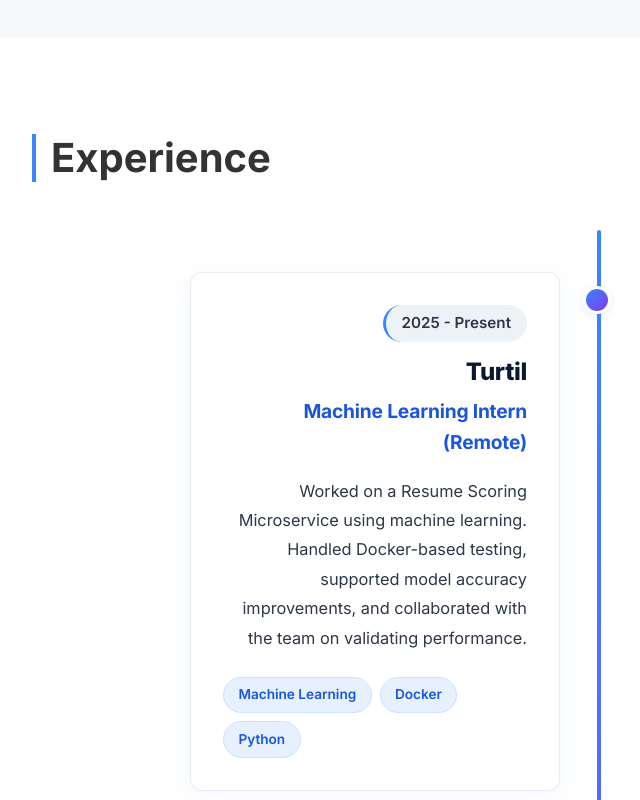
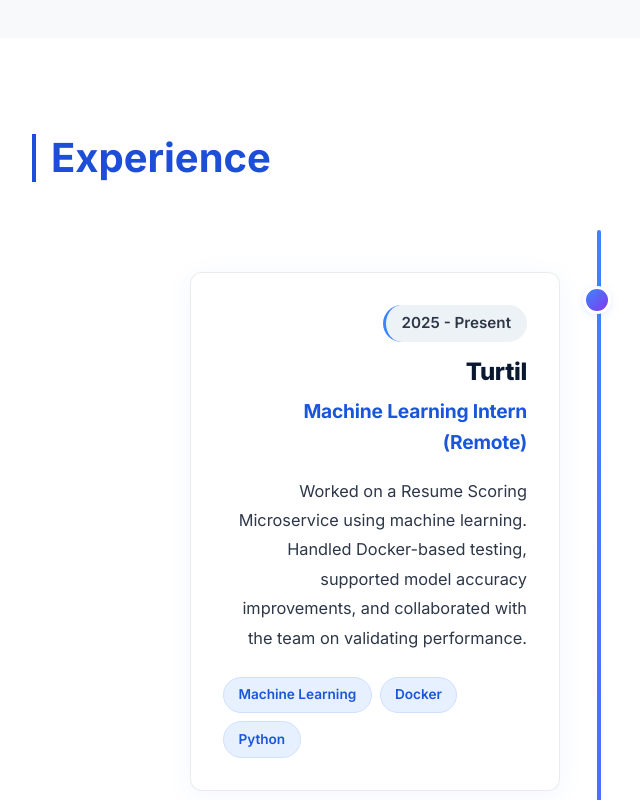
Before and after one commit to rohini070/rohini070.github.io, a plain HTML site: page index.html in a window 1280 px wide. Shown: the part 1220-2020 px from the top of the page, without its empty margins (40-680 px from the left). Drawn offline with Linux system fonts and the light colour scheme.

Commit message:
Fix education section background and update section header colors

```diff
--- a/css/styles.css
+++ b/css/styles.css
@@ -380,8 +380,9 @@
     padding: 6rem 0;
 }
 
-#experience .section-title {
-    color: var(--text-color) !important;
+#experience .section-title,
+#education .section-title {
+    color: #1d4ed8 !important;
     font-size: 2.5rem !important;
     margin-bottom: 3rem !important;
     position: relative !important;
@@ -389,7 +390,7 @@
     text-align: left !important;
     width: 100% !important;
     padding-left: 15px !important;
-    border-left: 4px solid var(--primary-color) !important;
+    border-left: 4px solid #1d4ed8 !important;
 }
 
 .timeline {
@@ -681,11 +682,12 @@
 
 .education-details {
     padding: 1.5rem;
+    background-color: white;
 }
 
 .education-description {
     color: #2d3748;
-    margin-bottom: 1.5rem;
+    margin: 0;
     line-height: 1.8;
     font-size: 1.05rem;
 }
```
